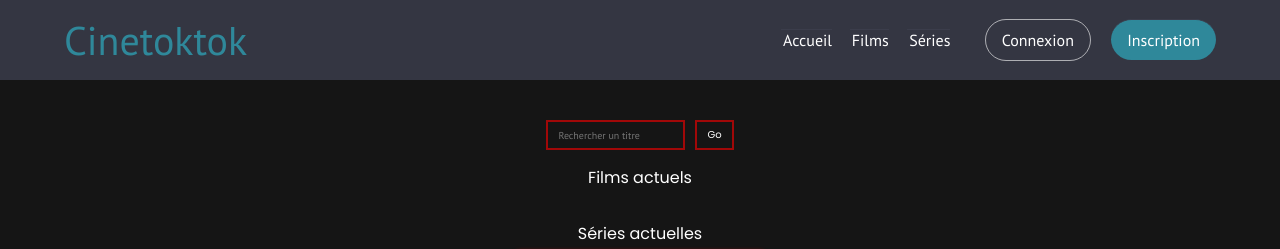
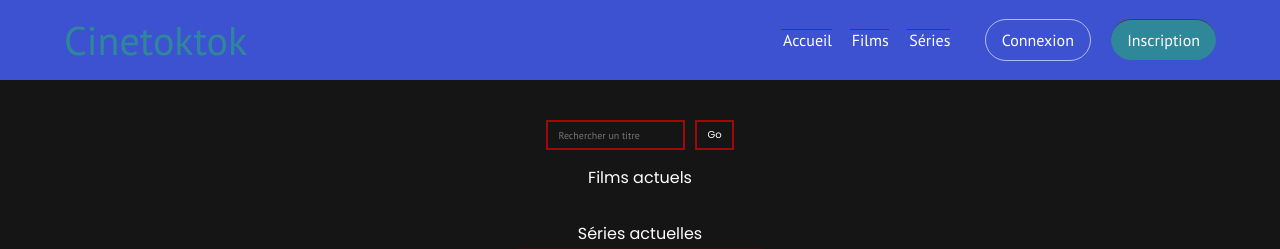
Before and after one commit to ridha-boughediri/cinetch, a PHP site: page / in a window 1280 px wide. Shown: the top 249 px of the page. Run offline with PHP 8.4, Linux system fonts and the light colour scheme.

Commit message:
mofi logo

```diff
--- a/css/modal.css
+++ b/css/modal.css
@@ -46,7 +46,8 @@ Login/Signup modal window - by CodyHouse.co
   position: relative;
   z-index: 1;
   height: 50px;
-  background: #343642;
+  background: #3d52d1;
+
 }
 
 .cd-main-header::after {
--- a/index.php
+++ b/index.php
@@ -19,6 +19,8 @@ ob_start();
         </div>
 
     </article>
+
+
 
     <article class="movies-container trending-shows">
         <h1>Séries actuelles</h1>
```
